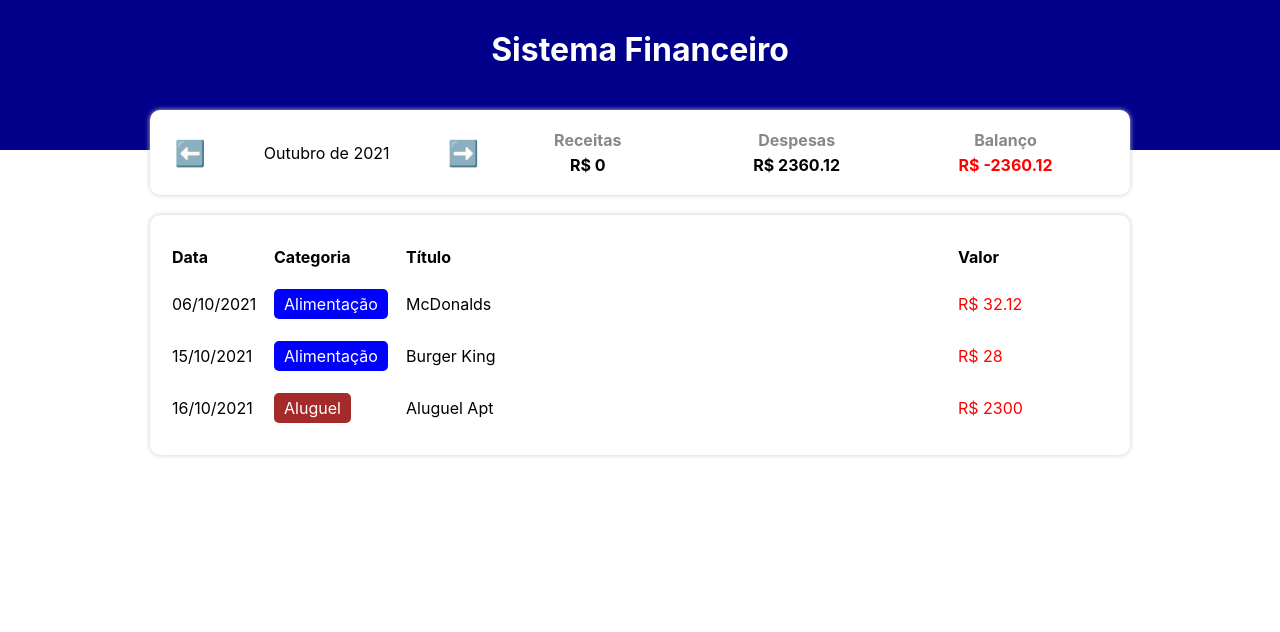
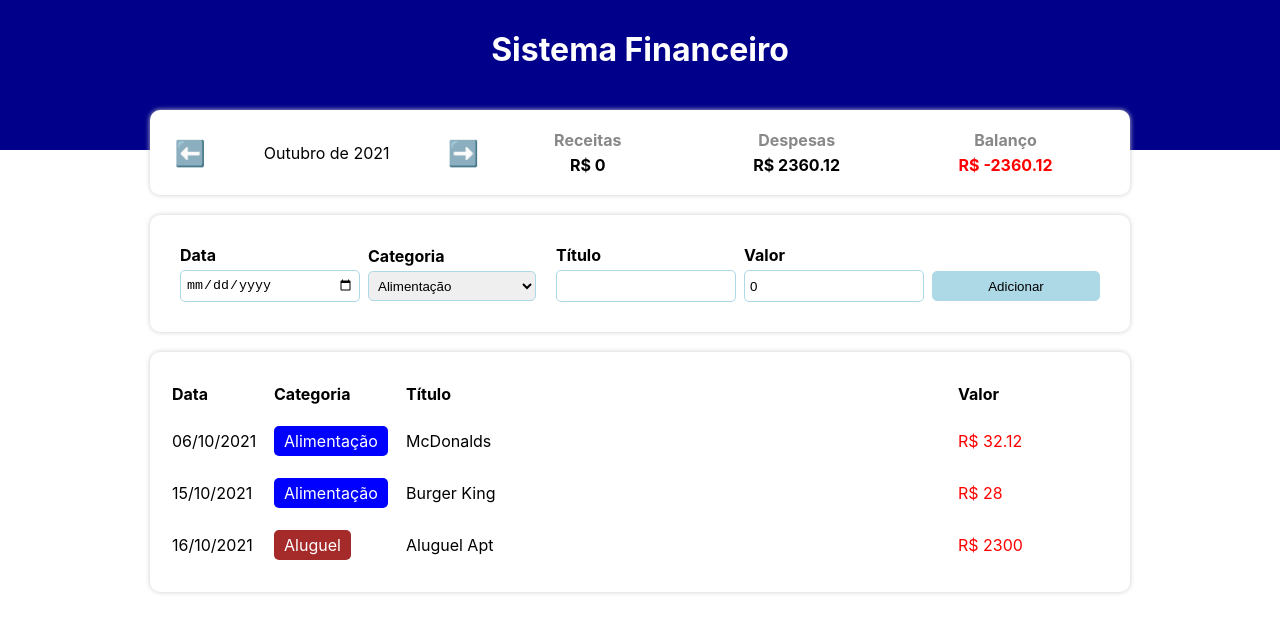
Before and after one commit to rickweb3/expense-tracker-react, a React (Create React App) app: page / in a window 1280 px wide. Shown: the top 632 px of the page. Built offline with nearby package versions, Linux system fonts and the light colour scheme.

Commit message:
feat: adicionar item funcionando

```diff
--- a/src/App.tsx
+++ b/src/App.tsx
@@ -7,6 +7,7 @@
 import { getCurrentMonth, filterListByMonth } from "./helpers/dateFilter";
 import { TableArea } from './components/TableArea'
 import { InfoArea} from './components/InfoArea';
+import { InputArea } from "./components/InputArea";
 
 const App = () => {
   const [list, setList] = useState(items);
@@ -40,6 +41,12 @@
     setCurrentMonth(newMonth);
   }
 
+  const handleAddItem = (item: Item) => {
+    let newList = [...list];
+    newList.push(item);
+    setList(newList);
+  }
+
   return (
     <C.Container>
       <C.Header>
@@ -54,7 +61,7 @@
           expense={expense}
         />
 
-        {/** Área de inserção */}
+        <InputArea onAdd={handleAddItem}/>
 
         <TableArea list={filteredList}/>
       </C.Body>
--- /dev/null
+++ b/src/components/InputArea/index.tsx
@@ -0,0 +1,90 @@
+import { useState } from 'react';
+import * as C from './styles';
+import { Item } from '../../types/Item';
+
+import { categories } from '../../data/categories';
+
+type Props = {
+    onAdd: (item: Item) => void;
+};
+
+
+
+export const InputArea = ({onAdd}: Props) => {
+    const [dateField, setDateField] = useState('');
+    const [categoryField, setCategoryField] = useState('');
+    const [titleField, setTitleField] = useState('');
+    const [valueField, setValueField] = useState(0);
+
+    let categoryKeys: string[] = Object.keys(categories);
+
+    const handleAddEvent = () => {
+
+        let errors: string[] = [];
+
+        if(isNaN(new Date(dateField).getTime())) {
+            errors.push('Data inválida!');
+        }
+
+        if(!categoryKeys.includes(categoryField)) {
+            errors.push('Categoria inválida!');
+        }
+        if(titleField === '') {
+            errors.push('Título vazio!');
+        }
+        if(valueField <= 0) {
+            errors.push('Valor inválido!');
+        }
+
+        if(errors.length > 0) {
+            alert(errors.join("\n"));
+        } else {
+            onAdd({
+                date: new Date(dateField),
+                category: categoryField,
+                title: titleField,
+                value: valueField
+            });
+
+            clearFields();
+        }
+    }
+
+    const clearFields = () => {
+        setDateField('');
+        setCategoryField('');
+        setTitleField('');
+        setValueField(0);
+    }
+
+    return (
+        <C.Container>
+            <C.InputLabel>
+                <C.InputTitle>Data</C.InputTitle>
+                <C.Input type="date" value={dateField} onChange={e => setDateField(e.target.value)}/>
+            </C.InputLabel>
+            <C.InputLabel>
+                <C.InputTitle>Categoria</C.InputTitle>
+                <C.Select value={categoryField} onChange={e => setCategoryField(e.target.value)}>
+                    <>
+                        {categoryKeys.map((key, index) => (
+                            <option key={index} value={key}>{categories[key].title}</option>
+                        ))}
+                    </>
+                </C.Select>
+            </C.InputLabel>
+            <C.InputLabel>
+                <C.InputTitle>Título</C.InputTitle>
+                <C.Input type="text" value={titleField} onChange={e => setTitleField(e.target.value)}/>
+            </C.InputLabel>
+            <C.InputLabel>
+                <C.InputTitle>Valor</C.InputTitle>
+                <C.Input type="number" value={valueField} onChange={e => setValueField(parseFloat(e.target.value))}/>
+            </C.InputLabel>
+            <C.InputLabel>
+                <C.InputTitle>&nbsp;</C.InputTitle>
+                <C.Button onClick={handleAddEvent}>Adicionar</C.Button>
+            </C.InputLabel>
+        </C.Container>
+    );
+}
--- /dev/null
+++ b/src/components/InputArea/styles.ts
@@ -0,0 +1,48 @@
+import styled from 'styled-components';
+
+export const Container = styled.div`
+    background-color: #FFF;
+    box-shadow: 0px 0px 5px #CCC;
+    border-radius: 10px;
+    padding: 20px;
+    margin-top: 20px;
+    display: flex;
+    align-items: center;
+`;
+export const InputLabel = styled.label`
+    flex: 1;
+    margin: 10px;
+`;
+export const InputTitle = styled.div`
+    font-weight: bold;
+    margin-bottom: 5px;
+`;
+export const Input = styled.input`
+    width: 100%;
+    height: 30px;
+    padding: 0 5px;
+    border: 1px solid lightblue;
+    border-radius: 5px;
+`;
+export const Select = styled.select`
+    width: 100%;
+    height: 30px;
+    padding: 0 5px;
+    border: 1px solid lightblue;
+    border-radius: 5px;
+`;
+export const Button = styled.button`
+    width: 100%;
+    height: 30px;
+    padding: 0 5px;
+    border: 1px solid lightblue;
+    border-radius: 5px;
+    background-color: lightblue;
+    color: black;
+    cursor: pointer;
+
+    &:hover {
+        background-color: blue;
+        color: white;
+    }
+`;
```
